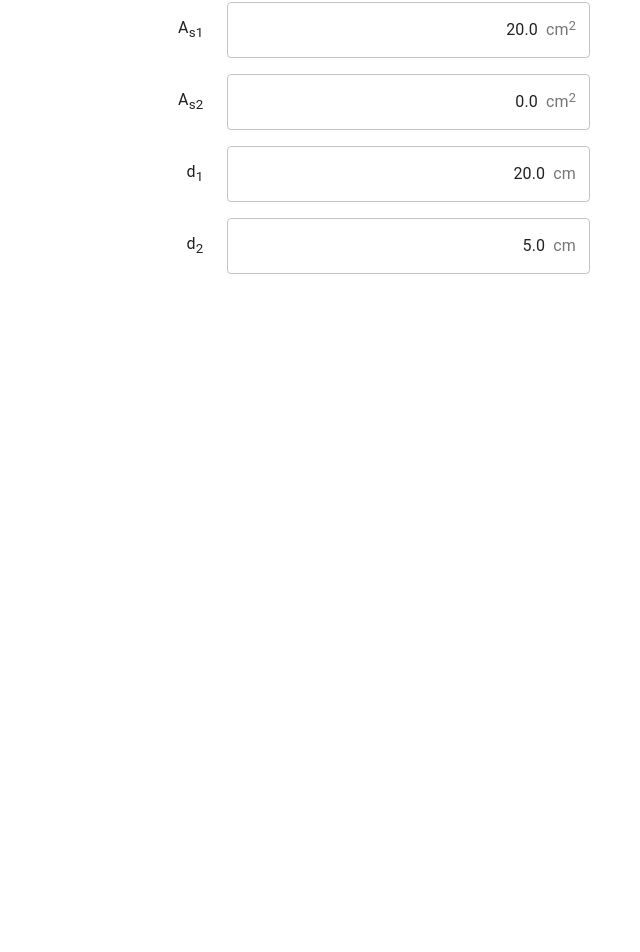
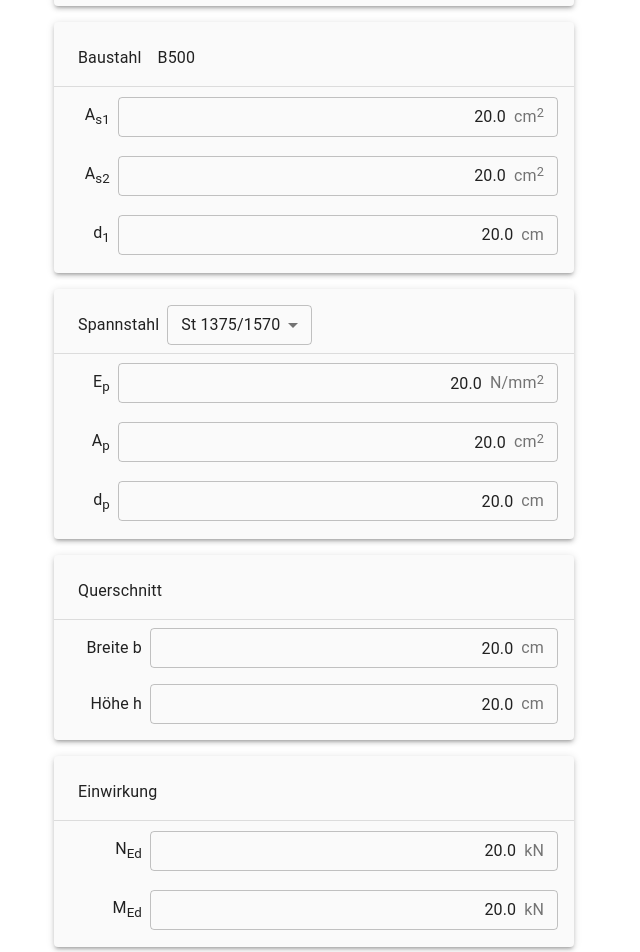
Before and after one commit to kurtlachmann/beton-interaktion, a React (Create React App) app: page /rechteck_qs in a window 1280 px wide. Shown: the part 152-1104 px from the top of the page, without its empty margins (326-966 px from the left). Before the commit the page ends 800 px from the top, so only its background shows below. Built offline with nearby package versions, Linux system fonts and the light colour scheme.

Commit message:
Progress on the UI prototype

```diff
--- a/public/index.html
+++ b/public/index.html
@@ -24,20 +24,10 @@
       work correctly both with client-side routing and a non-root public URL.
       Learn how to configure a non-root public URL by running `npm run build`.
     -->
-    <title>React App</title>
+    <title>Beton Interaktion</title>
   </head>
   <body>
     <noscript>You need to enable JavaScript to run this app.</noscript>
     <div id="root"></div>
-    <!--
-      This HTML file is a template.
-      If you open it directly in the browser, you will see an empty page.
-
-      You can add webfonts, meta tags, or analytics to this file.
-      The build step will place the bundled scripts into the <body> tag.
-
-      To begin the development, run `npm start` or `yarn start`.
-      To create a production bundle, use `npm run build` or `yarn build`.
-    -->
   </body>
 </html>
--- a/src/rechteck_qs/RechteckQS.tsx
+++ b/src/rechteck_qs/RechteckQS.tsx
@@ -1,5 +1,5 @@
 import { jsx } from '@emotion/react'
-import { Container, Divider, Grid, Input, InputAdornment, styled, TextField, Typography } from '@mui/material';
+import { AppBar, Container, Divider, Grid, Input, InputAdornment, List, ListItem, Paper, Stack, styled, TextField, Toolbar, Typography } from '@mui/material';
 import Button from '@mui/material/Button';
 import React from 'react';
 import BetonSelector from './BetonSelector';
@@ -12,80 +12,90 @@ const Label = styled(Typography)(({ theme }) => ({
 }));
 
 export default function RechteckQS() {
-	return (
-		<Container maxWidth="sm">
-			<Typography variant="h4" align="center">Rechteck Querschnitt</Typography>
-			<Grid container spacing={2} justifyContent="center" alignItems="center">
-				<Grid item xs={2}>
+	return <>
+		<AppBar>
+			<Toolbar>
+				<Typography variant="h6">
+					Rechteck Querschnitt
+				</Typography>
+			</Toolbar>
+		</AppBar>
+		<Container maxWidth="sm" style={{ marginTop: "70px" }}>
+			<List>
+				<ListItem>
+					<Paper elevation={3} style={{ backgroundColor: "#fafafa", width: "100%" }}>
+						<List>
+							<ListItem>
+								<Stack direction="row">
 									<Label>Beton</Label>
-				</Grid>
-				<Grid item xs={10}>
 									<BetonSelector />
-				</Grid>
+								</Stack>
+							</ListItem>
+						</List>
+					</Paper>
+				</ListItem>
 
-				<Grid item xs={2}>
-					<Label>Stahl</Label>
-				</Grid>
-				<Grid item xs={10}>
-					<StahlSelector />
-				</Grid>
-
-				<Grid item xs={4}>
-					<Label>A<sub>s1</sub></Label>
-				</Grid>
-				<Grid item xs={8}>
+				<ListItem>
+					<Paper elevation={3} style={{ backgroundColor: "#fafafa", width: "100%" }}>
+						<List>
+							<ListItem>
+								<Stack direction="row">
+									<Label>Baustahl</Label>
+									<Label>B500</Label>
+								</Stack>
+							</ListItem>
+							<Divider />
+							<ListItem>
+								<Label style={{ minWidth: "3em" }}>A<sub>s1</sub></Label>
 								<TextField
 									defaultValue={"20.0"}
 									fullWidth={true}
+									size="small"
 									InputProps={{
 										inputProps: {
-								style: {textAlign: "right"}
+											style: { textAlign: "right" }
 										},
 										endAdornment: <InputAdornment position="end">
 											<Typography>
 												cm
 											</Typography>
-								<Typography style={{marginTop: "-0.5rem", fontSize: "0.8rem"}}>
+											<Typography style={{ marginTop: "-0.5rem", fontSize: "0.8rem" }}>
 												2
 											</Typography>
 										</InputAdornment>
 									}}
 								/>
-				</Grid>
-
-				<Grid item xs={4}>
-					<Label>A<sub>s2</sub></Label>
-				</Grid>
-				<Grid item xs={8}>
+							</ListItem>
+							<ListItem>
+								<Label style={{ minWidth: "3em" }}>A<sub>s2</sub></Label>
 								<TextField
-						defaultValue={"0.0"}
+									defaultValue={"20.0"}
 									fullWidth={true}
+									size="small"
 									InputProps={{
 										inputProps: {
-								style: {textAlign: "right"}
+											style: { textAlign: "right" }
 										},
 										endAdornment: <InputAdornment position="end">
 											<Typography>
 												cm
 											</Typography>
-								<Typography style={{marginTop: "-0.5rem", fontSize: "0.8rem"}}>
+											<Typography style={{ marginTop: "-0.5rem", fontSize: "0.8rem" }}>
 												2
 											</Typography>
 										</InputAdornment>
 									}}
 								/>
-				</Grid>
-
-				<Grid item xs={4}>
-					<Label>d<sub>1</sub></Label>
-				</Grid>
-				<Grid item xs={8}>
+							</ListItem>
+							<ListItem>
+								<Label style={{ minWidth: "3em" }}>d<sub>1</sub></Label>
 								<TextField
 									defaultValue={"20.0"}
 									fullWidth={true}
+									size="small"
 									InputProps={{
 										inputProps: {
-								style: {textAlign: "right"}
+											style: { textAlign: "right" }
 										},
 										endAdornment: <InputAdornment position="end">
 											<Typography>
@@ -94,20 +104,72 @@ export default function RechteckQS() {
 										</InputAdornment>
 									}}
 								/>
-				</Grid>
+							</ListItem>
+						</List>
+					</Paper>
+				</ListItem>
 
-				<Grid item xs={4}>
-					<Label>d<sub>2</sub></Label>
-				</Grid>
-				<Grid item xs={8}>
+				<ListItem>
+					<Paper elevation={3} style={{ backgroundColor: "#fafafa", width: "100%" }}>
+						<List>
+							<ListItem>
+								<Stack direction="row">
+									<Label>Spannstahl</Label>
+									<StahlSelector />
+								</Stack>
+							</ListItem>
+							<Divider />
+							<ListItem>
+								<Label style={{ minWidth: "3em" }}>E<sub>p</sub></Label>
 								<TextField
-						defaultValue={"5.0"}
+									defaultValue={"20.0"}
 									fullWidth={true}
+									size="small"
 									InputProps={{
 										inputProps: {
-								inputMode: "numeric",
-								pattern: "[0-9]*",
-								style: {textAlign: "right"}
+											style: { textAlign: "right" }
+										},
+										endAdornment: <InputAdornment position="end">
+											<Typography>
+												N/mm
+											</Typography>
+											<Typography style={{ marginTop: "-0.5rem", fontSize: "0.8rem" }}>
+												2
+											</Typography>
+										</InputAdornment>
+									}}
+								/>
+							</ListItem>
+							<ListItem>
+								<Label style={{ minWidth: "3em" }}>A<sub>p</sub></Label>
+								<TextField
+									defaultValue={"20.0"}
+									fullWidth={true}
+									size="small"
+									InputProps={{
+										inputProps: {
+											style: { textAlign: "right" }
+										},
+										endAdornment: <InputAdornment position="end">
+											<Typography>
+												cm
+											</Typography>
+											<Typography style={{ marginTop: "-0.5rem", fontSize: "0.8rem" }}>
+												2
+											</Typography>
+										</InputAdornment>
+									}}
+								/>
+							</ListItem>
+							<ListItem>
+								<Label style={{ minWidth: "3em" }}>d<sub>p</sub></Label>
+								<TextField
+									defaultValue={"20.0"}
+									fullWidth={true}
+									size="small"
+									InputProps={{
+										inputProps: {
+											style: { textAlign: "right" }
 										},
 										endAdornment: <InputAdornment position="end">
 											<Typography>
@@ -116,10 +178,106 @@ export default function RechteckQS() {
 										</InputAdornment>
 									}}
 								/>
-				</Grid>
-			</Grid>
-			{/* <Button variant="contained">Hello World</Button>
-			Lorem Ipsum is simply dummy text of the printing and typesetting industry. Lorem Ipsum has been the industry's standard dummy text ever since the 1500s, when an unknown printer took a galley of type and scrambled it to make a type specimen book. It has survived not only five centuries, but also the leap into electronic typesetting, remaining essentially unchanged. It was popularised in the 1960s with the release of Letraset sheets containing Lorem Ipsum passages, and more recently with desktop publishing software like Aldus PageMaker including versions of Lorem Ipsum. */}
+							</ListItem>
+						</List>
+					</Paper>
+				</ListItem>
+
+				<ListItem>
+					<Paper elevation={3} style={{ backgroundColor: "#fafafa", width: "100%" }}>
+						<List>
+							<ListItem>
+								<Label>Querschnitt</Label>
+							</ListItem>
+							<Divider />
+							<ListItem>
+								<Label style={{ minWidth: "5em" }}>Breite b</Label>
+								<TextField
+									defaultValue={"20.0"}
+									fullWidth={true}
+									size="small"
+									InputProps={{
+										inputProps: {
+											style: { textAlign: "right" }
+										},
+										endAdornment: <InputAdornment position="end">
+											<Typography>
+												cm
+											</Typography>
+										</InputAdornment>
+									}}
+								/>
+							</ListItem>
+							<ListItem>
+								<Label style={{ minWidth: "5em" }}>Höhe h</Label>
+								<TextField
+									defaultValue={"20.0"}
+									fullWidth={true}
+									size="small"
+									InputProps={{
+										inputProps: {
+											style: { textAlign: "right" }
+										},
+										endAdornment: <InputAdornment position="end">
+											<Typography>
+												cm
+											</Typography>
+										</InputAdornment>
+									}}
+								/>
+							</ListItem>
+						</List>
+					</Paper>
+				</ListItem>
+
+				<ListItem>
+					<Paper elevation={3} style={{ backgroundColor: "#fafafa", width: "100%" }}>
+						<List>
+							<ListItem>
+								<Label>Einwirkung</Label>
+							</ListItem>
+							<Divider />
+							<ListItem>
+								<Label style={{ minWidth: "5em" }}>N<sub>Ed</sub></Label>
+								<TextField
+									defaultValue={"20.0"}
+									fullWidth={true}
+									size="small"
+									InputProps={{
+										inputProps: {
+											style: { textAlign: "right" }
+										},
+										endAdornment: <InputAdornment position="end">
+											<Typography>
+												kN
+											</Typography>
+										</InputAdornment>
+									}}
+								/>
+							</ListItem>
+							<ListItem>
+								<Label style={{ minWidth: "5em" }}>M<sub>Ed</sub></Label>
+								<TextField
+									defaultValue={"20.0"}
+									fullWidth={true}
+									size="small"
+									InputProps={{
+										inputProps: {
+											style: { textAlign: "right" }
+										},
+										endAdornment: <InputAdornment position="end">
+											<Typography>
+												kN
+											</Typography>
+										</InputAdornment>
+									}}
+								/>
+							</ListItem>
+						</List>
+					</Paper>
+				</ListItem>
+			</List>
+
 		</Container>
-	)
+	</>
 }
```
Lines whose indentation alone changed are shown as unchanged.
